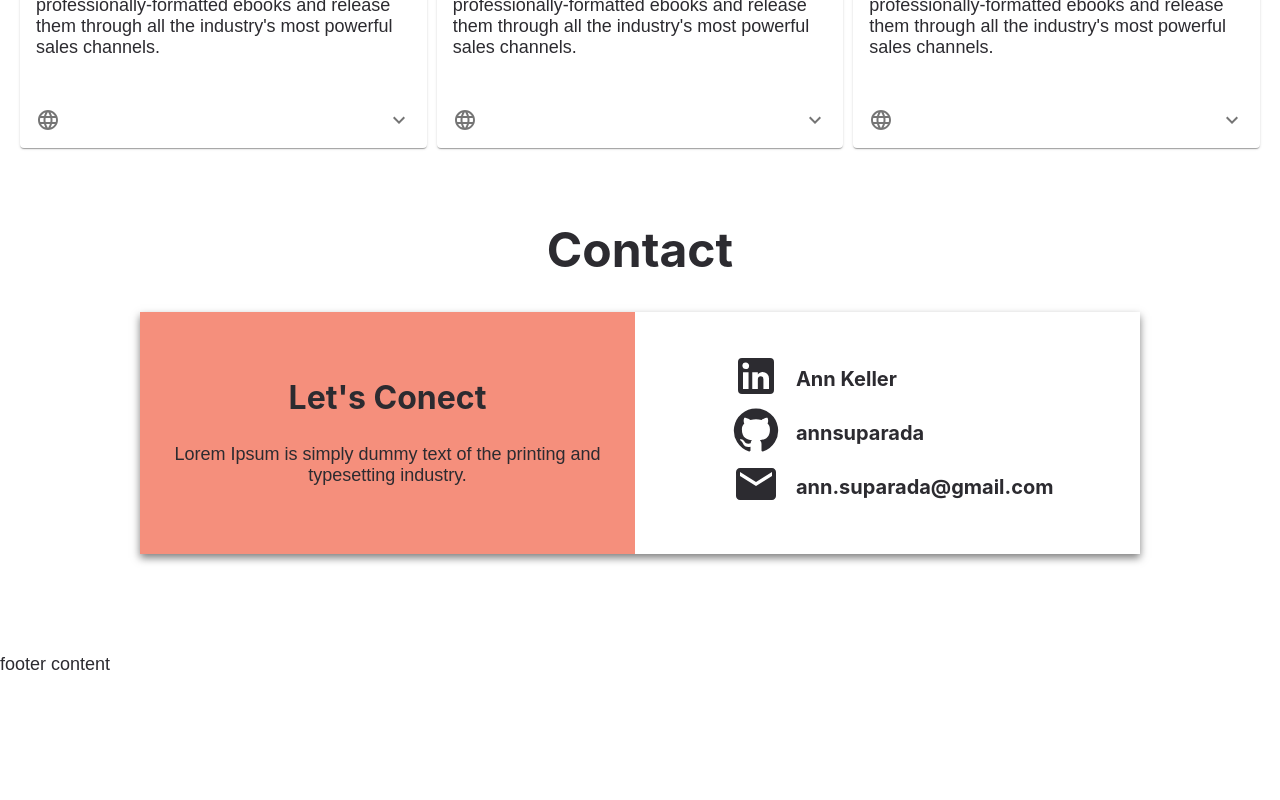
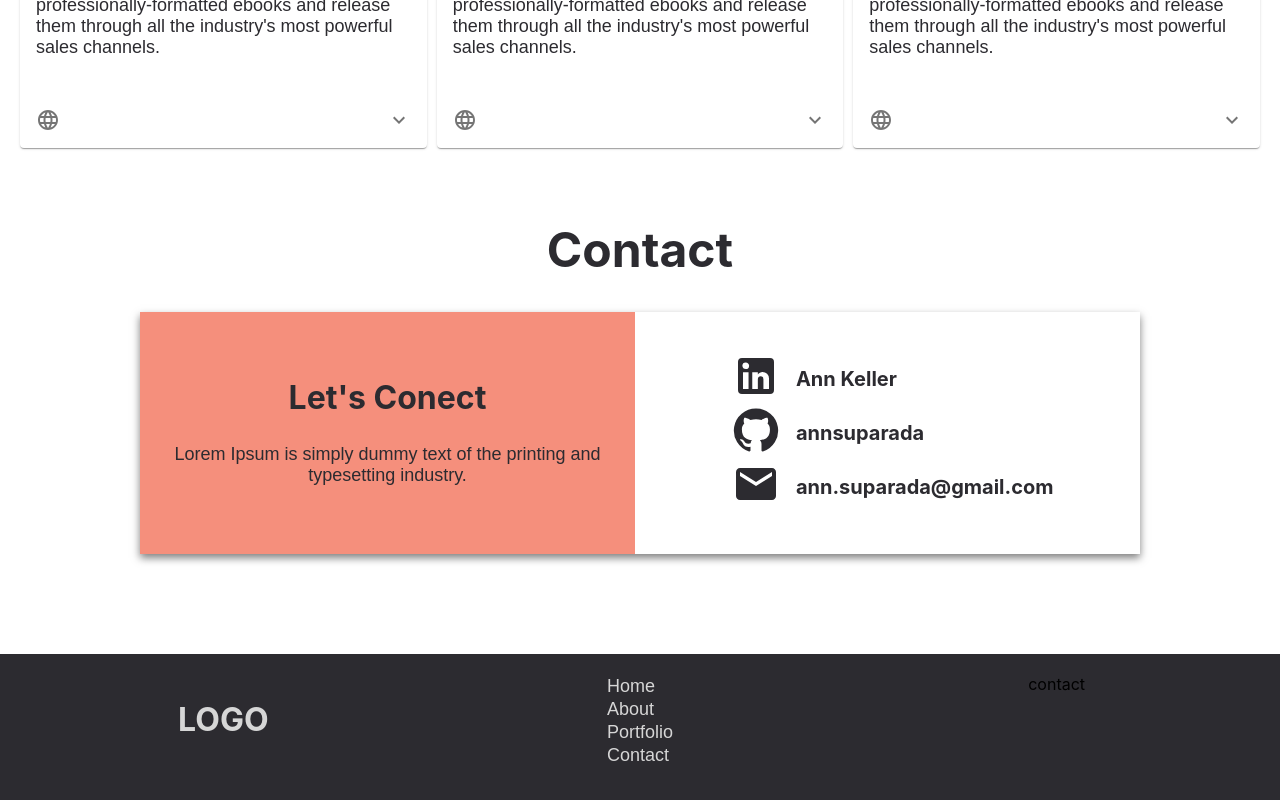
Before and after one commit to annsuparada/portfolio-typescript, a React (Create React App) app in the folder client/: page / in a window 1280 px wide. Shown: the part 2828-3628 px from the top of the page. Before the commit the page ends 3521 px from the top, so only its background shows below. Built offline with nearby package versions, Linux system fonts and the light colour scheme.

Commit message:
create scrollToLink component

```diff
--- /dev/null
+++ b/client/src/components/Footer.tsx
@@ -0,0 +1,39 @@
+import React from 'react'
+import { darkBackground, secondary } from '../theme'
+import Grid from './Grid'
+import ScrollToLink from './ScrollToLink'
+
+const Footer: React.FC = () => {
+  const styles = {
+    container: {
+      backgroundColor: darkBackground,
+      minHeight: '20vh',
+    },
+  }
+  return (
+    <div style={styles.container}>
+      <Grid desktopColumns={3} padding="20px">
+        <div>
+          <h2 style={{ color: secondary }}>LOGO</h2>
+        </div>
+        <div>
+          <ScrollToLink scrollToOnClick={() => console.log('test')}>
+            Home
+          </ScrollToLink>
+          <ScrollToLink scrollToOnClick={() => console.log('test')}>
+            About
+          </ScrollToLink>
+          <ScrollToLink scrollToOnClick={() => console.log('test')}>
+            Portfolio
+          </ScrollToLink>
+          <ScrollToLink scrollToOnClick={() => console.log('test')}>
+            Contact
+          </ScrollToLink>
+        </div>
+        <div>contact</div>
+      </Grid>
+    </div>
+  )
+}
+
+export default Footer
--- a/client/src/components/Layout.tsx
+++ b/client/src/components/Layout.tsx
@@ -1,4 +1,5 @@
 import React from 'react'
+import Footer from './Footer'
 import Navigation from './Navigation'
 
 interface Props {
@@ -10,9 +11,7 @@ const Layout: React.FC<Props> = (props: Props) => {
     <div className="container">
       <Navigation />
       <div className="body">{props.children}</div>
-      <div className="footer">
-        <p>footer content</p>
-      </div>
+      <Footer />
     </div>
   )
 }
--- /dev/null
+++ b/client/src/components/ScrollToLink.tsx
@@ -0,0 +1,24 @@
+import React, { ReactNode } from 'react'
+import { secondary } from '../theme'
+
+interface ScrollToLinkProps {
+  scrollToOnClick: (event: React.MouseEvent<HTMLElement, MouseEvent>) => void
+  children: ReactNode
+}
+
+const ScrollToLink: React.FC<ScrollToLinkProps> = ({
+  scrollToOnClick,
+  children,
+}) => {
+  const style = {
+    color: secondary,
+    margin: '5px',
+  }
+  return (
+    <div onClick={scrollToOnClick}>
+      <p className="scroll-to-link">{children}</p>
+    </div>
+  )
+}
+
+export default ScrollToLink
--- a/client/src/index.css
+++ b/client/src/index.css
@@ -69,3 +69,16 @@ h6 {
 p {
   font-size: 18px;
 }
+
+
+.scroll-to-link {
+  color: #D6D6D6;
+  margin: 2px;
+}
+
+.scroll-to-link:hover {
+  cursor: pointer;
+  transition: 0.5s;
+  text-shadow: 2px 2px 5px #F58F7C;
+  transition: 0.5s;
+}
```
